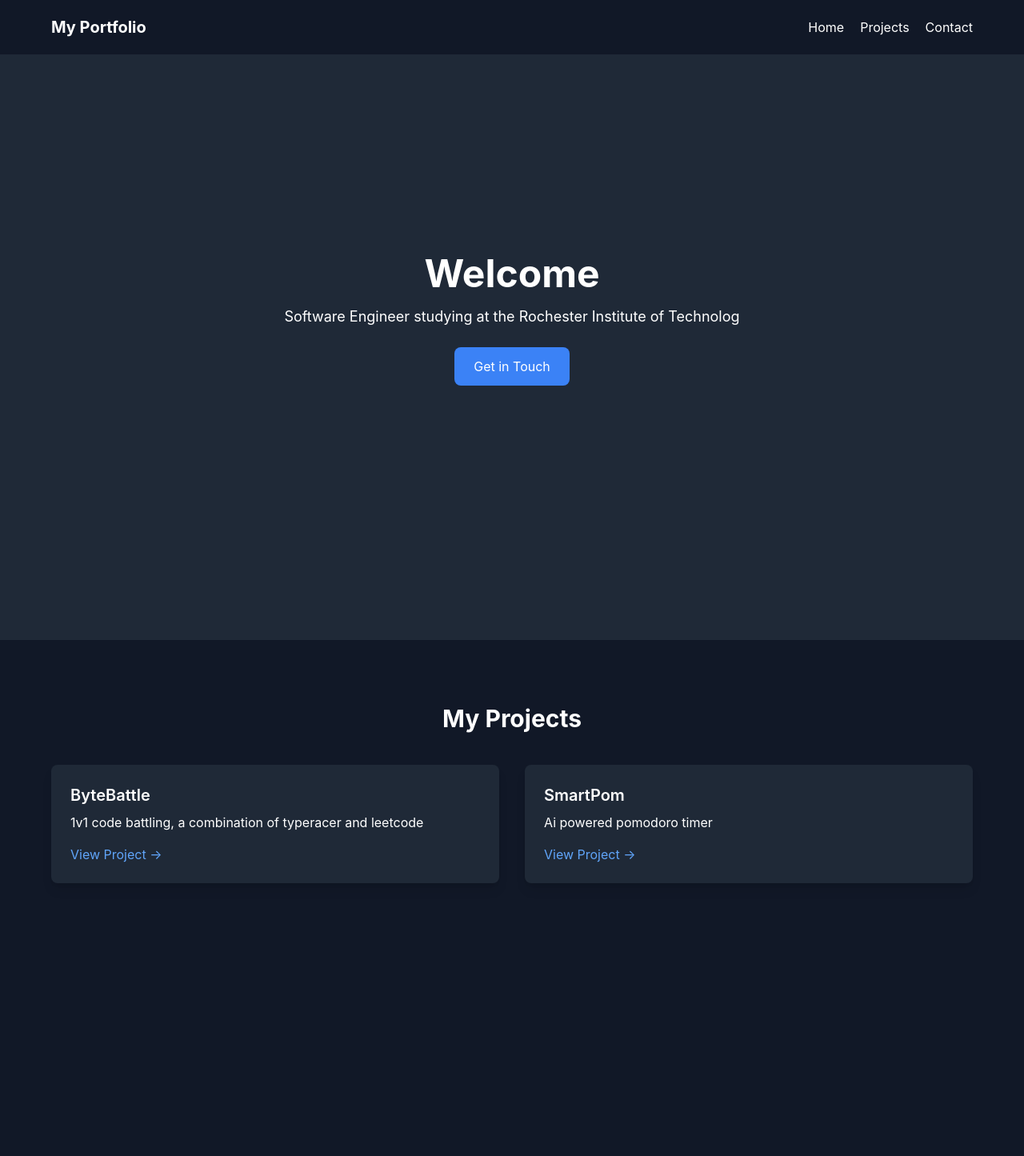
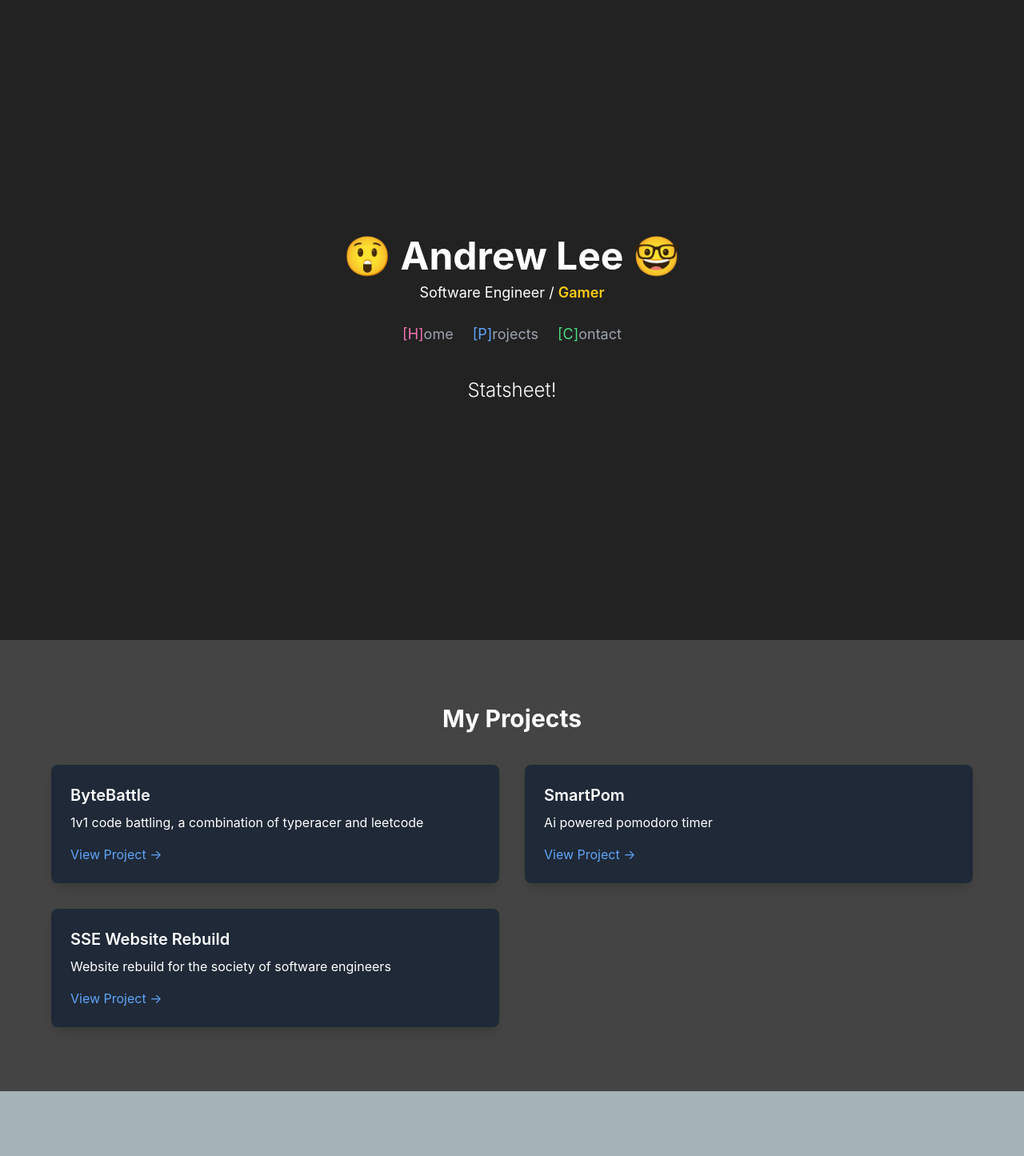
Before and after one commit to Andrewlee23/personal-website, a React (Create React App) app in the folder websitev1/: page / in a window 1280 px wide. Shown: the top 1445 px of the page at 80% size. Built offline with nearby package versions, Linux system fonts and the light colour scheme.

Commit message:
added a lot of stuff, changed colors again, removed header for cleaner ui, added navigation under name

```diff
--- a/websitev1/src/App.css
+++ b/websitev1/src/App.css
@@ -14,7 +14,7 @@
 }
 
 .App-header {
-  background-color: #282c34;
+  background-color: #dark;
   min-height: 100vh;
   display: flex;
   flex-direction: column;
--- a/websitev1/src/Components/Contact.jsx
+++ b/websitev1/src/Components/Contact.jsx
@@ -1,6 +1,6 @@
 function Contact() {
     return (
-      <section className="min-h-screen flex flex-col justify-center items-center bg-gray-900 text-white">
+      <section className="min-h-screen flex flex-col justify-center items-center bg-muted text-white">
         <h2 className="text-4xl font-bold mb-6">Get in Touch</h2>
         <p className="text-lg text-gray-400 mb-8">You can reach me through the following platforms:</p>
 
--- a/websitev1/src/Components/Header.jsx
+++ /dev/null
@@ -1,32 +0,0 @@
-function Header({ scrollToSection, homeRef, projectsRef, contactRef }) {
-    return (
-      <header className="w-full p-5 fixed top-0 bg-gray-900 text-white">
-        <div className="max-w-6xl mx-auto flex justify-between items-center">
-          <h1 className="text-xl font-bold cursor-pointer" onClick={() => scrollToSection(homeRef)}>
-            My Portfolio
-          </h1>
-          <nav>
-            <ul className="flex space-x-5">
-              <li>
-                <button onClick={() => scrollToSection(homeRef)} className="hover:text-gray-400">
-                  Home
-                </button>
-              </li>
-              <li>
-                <button onClick={() => scrollToSection(projectsRef)} className="hover:text-gray-400">
-                  Projects
-                </button>
-              </li>
-              <li>
-                <button onClick={() => scrollToSection(contactRef)} className="hover:text-gray-400">
-                  Contact
-                </button>
-              </li>
-            </ul>
-          </nav>
-        </div>
-      </header>
-    );
-  }
-
-  export default Header;
--- a/websitev1/src/Components/Hero.jsx
+++ b/websitev1/src/Components/Hero.jsx
@@ -1,16 +1,27 @@
-function Hero({ scrollToSection, contactRef }) {
-    return (
-      <section className="h-screen flex flex-col justify-center items-center bg-gray-800 text-white text-center">
-        <h1 className="text-5xl font-bold">Welcome</h1>
-        <p className="text-lg mt-4">Software Engineer studying at the Rochester Institute of Technolog</p>
-        <button
-          onClick={() => scrollToSection(contactRef)}
-          className="mt-6 px-6 py-3 bg-blue-500 rounded-lg text-white hover:bg-blue-600"
-        >
-          Get in Touch
+function Hero({ scrollToSection, homeRef, projectsRef, contactRef }) {
+  return (
+    <section className="h-screen flex flex-col justify-center items-center bg-darkergrey text-white text-center">
+      <h1 className="text-5xl font-bold flex items-center">
+        <span> 😲 Andrew Lee 🤓 </span>
+      </h1>
+      <p className="text-lg mt-2">Software Engineer / <span className="text-yellow-400 font-semibold">Gamer</span></p>
+
+
+      <nav className="mt-6 flex space-x-6 text-lg">
+        <button onClick={() => scrollToSection(homeRef)} className="text-pink-400 hover:underline">
+          [H]<span className="text-gray-400">ome</span>
         </button>
-      </section>
-    );
-  }
+        <button onClick={() => scrollToSection(projectsRef)} className="text-blue-400 hover:underline">
+          [P]<span className="text-gray-400">rojects</span>
+        </button>
+        <button onClick={() => scrollToSection(contactRef)} className="text-green-400 hover:underline">
+          [C]<span className="text-gray-400">ontact</span>
+        </button>
+      </nav>
+      <h2 className="mt-10 text-2xl font-light ">Statsheet!</h2>
+    </section>
 
-  export default Hero;
+  );
+}
+
+export default Hero;
--- a/websitev1/src/Components/Projects.jsx
+++ b/websitev1/src/Components/Projects.jsx
@@ -1,11 +1,13 @@
 function Projects() {
     const projects = [
-      { id: 1, title: "ByteBattle", description: "1v1 code battling, a combination of typeracer and leetcode", link: "#" },
-      { id: 2, title: "SmartPom", description: "Ai powered pomodoro timer", link: "#" },
+      { id: 1, title: "ByteBattle", description: "1v1 code battling, a combination of typeracer and leetcode", link: "https://devpost.com/software/bytebattle-7g25ck" },
+      { id: 2, title: "SmartPom", description: "Ai powered pomodoro timer", link: "https://devpost.com/software/smartpom" },
+      { id: 3, title: "SSE Website Rebuild", description: "Website rebuild for the society of software engineers", link: "https://github.com/rit-sse/WebsiteTheSSEquel" },
+
     ];
 
     return (
-      <section id="projects" className="py-20 bg-gray-900 text-white">
+      <section id="projects" className="py-20 bg-mutedgrey text-white">
         <h2 className="text-3xl text-center font-bold">My Projects</h2>
         <div className="max-w-6xl mx-auto mt-10 grid grid-cols-1 md:grid-cols-2 gap-8">
           {projects.map((project) => (
--- a/websitev1/src/index.css
+++ b/websitev1/src/index.css
@@ -1,6 +1,8 @@
 @tailwind base;
 @tailwind components;
 @tailwind utilities;
+@import url('https://fonts.googleapis.com/css2?family=VT323&display=swap');
+
 body {
   margin: 0;
   font-family: -apple-system, BlinkMacSystemFont, 'Segoe UI', 'Roboto', 'Oxygen',
--- a/websitev1/src/pages/Home.jsx
+++ b/websitev1/src/pages/Home.jsx
@@ -1,5 +1,4 @@
 import { useRef } from "react";
-import Header from "../Components/Header";
 import Hero from "../Components/Hero";
 import Projects from "../Components/Projects";
 import Contact from "../Components/Contact";
@@ -15,9 +14,8 @@ function Home() {
 
   return (
     <>
-      <Header scrollToSection={scrollToSection} homeRef={homeRef} projectsRef={projectsRef} contactRef={contactRef} />
       <div ref={homeRef}>
-        <Hero scrollToSection={scrollToSection} contactRef={contactRef} />
+        <Hero scrollToSection={scrollToSection} homeRef={homeRef} projectsRef={projectsRef} contactRef={contactRef} />
       </div>
       <div ref={projectsRef}>
         <Projects />
--- a/websitev1/tailwind.config.js
+++ b/websitev1/tailwind.config.js
@@ -11,6 +11,8 @@ module.exports = {
         accent: "#44318D", // Blueish Purple
         soft: "#E98074", // Soft Purple Pink
         muted: "#A4B3B6", // Muted Teal Grey
+        mutedgrey : "#444444",
+        darkergrey: "#222222",
       }
     },
   },
```
Also changed, not shown: websitev1/src/Components/About.jsx (added).
